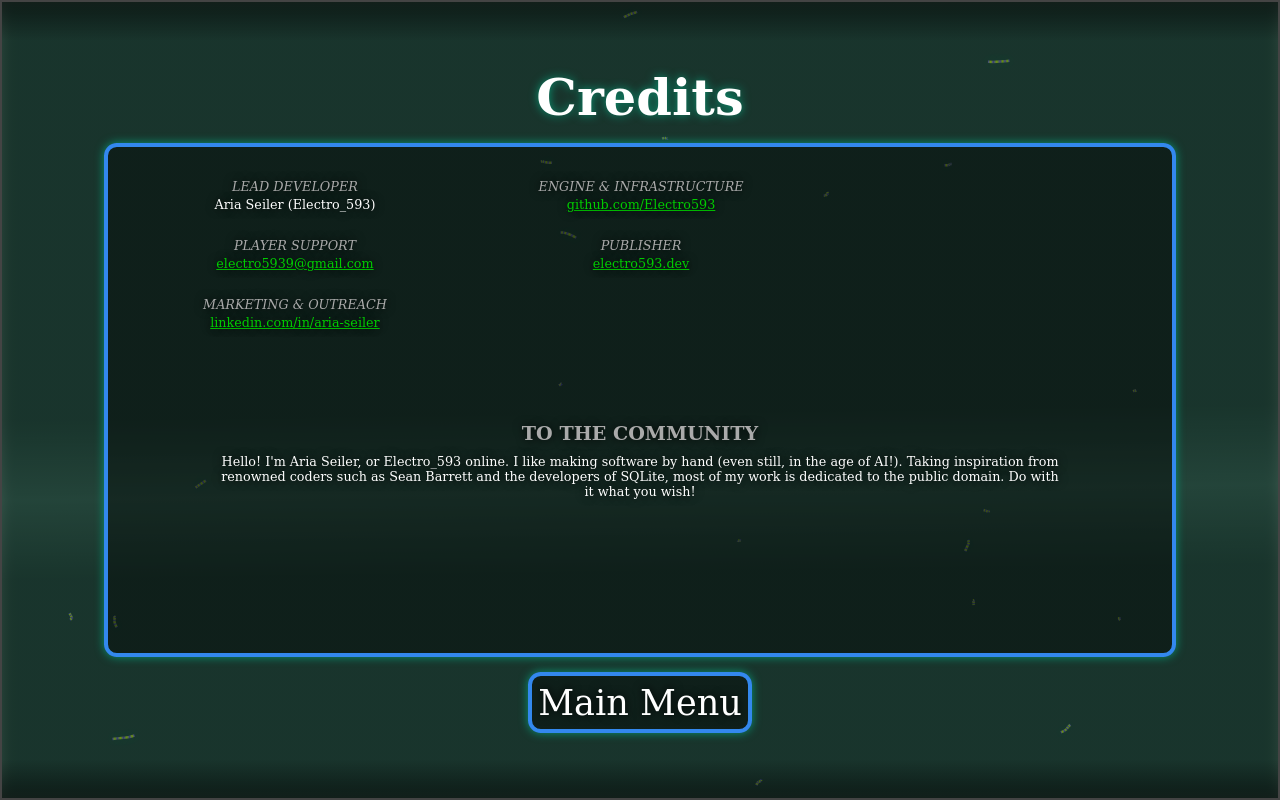
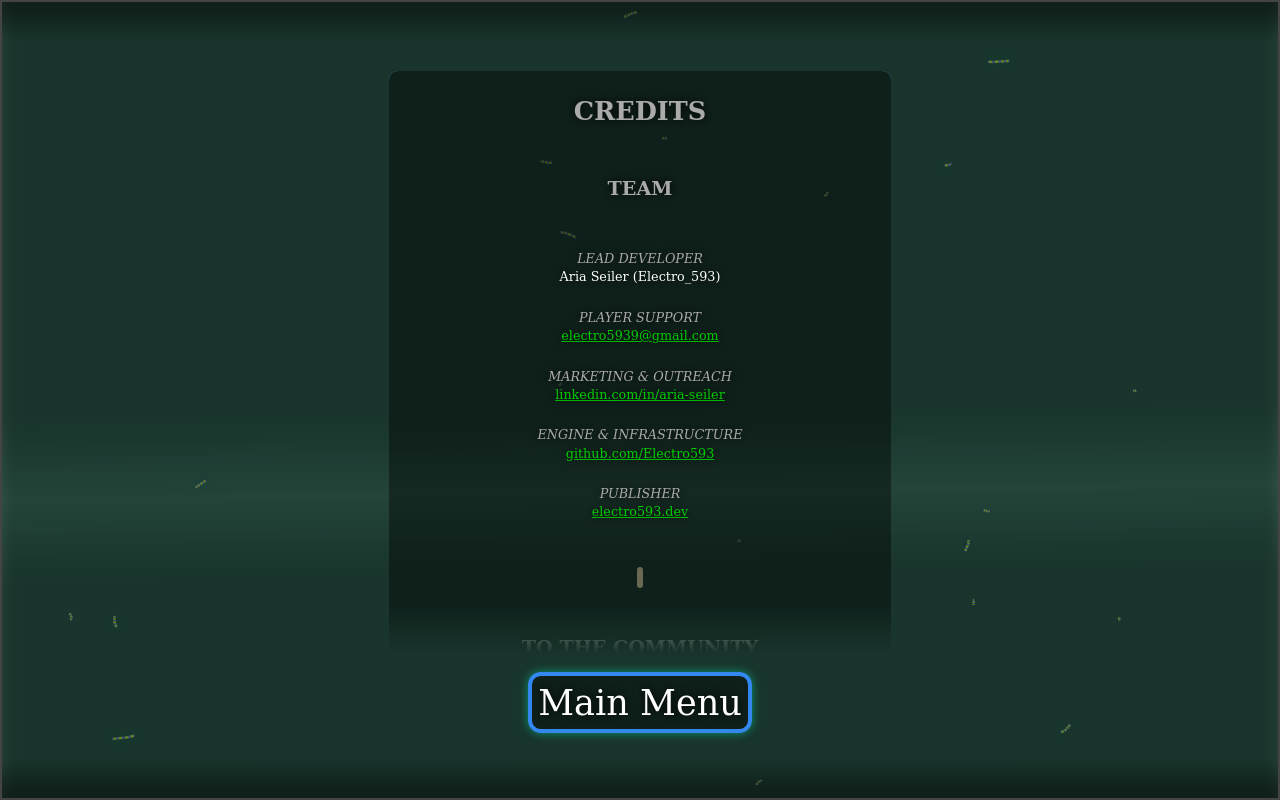
Before and after one commit to Electro593/Website, a SvelteKit app: page /credits in a window 1280 px wide. Built offline with nearby package versions, Linux system fonts and the light colour scheme; a web font is replaced by a local one.

Commit message:
More credits

```diff
--- a/src/lib/backgrounds/tron.ts
+++ b/src/lib/backgrounds/tron.ts
@@ -76,7 +76,7 @@ export class Tron implements Background<WebGL2RenderingContext> {
 	uProjectionMatrix: WebGLUniformLocation | null = null;
 
 	backgroundColor(): string {
-		return "#3f3f8d";
+		return "#212146";
 	}
 
 	init(canvas: HTMLCanvasElement): WebGL2RenderingContext | null {
@@ -111,7 +111,14 @@ export class Tron implements Background<WebGL2RenderingContext> {
 
 		gl.bindVertexArray(null);
 
-		gl.clearColor(0.247, 0.247, 0.553, 1);
+		const color = this.backgroundColor();
+		const colorInt = parseInt(color.replace(/^#/, ""), 16);
+		gl.clearColor(
+			((colorInt >> 16) & 255) / 255.0,
+			((colorInt >> 8) & 255) / 255.0,
+			(colorInt & 255) / 255.0,
+			1,
+		);
 		gl.clearDepth(1);
 		gl.enable(gl.DEPTH_TEST);
 		gl.depthFunc(gl.LEQUAL);
@@ -146,7 +153,7 @@ export class Tron implements Background<WebGL2RenderingContext> {
 
 		const modelViewMatrix = mat4.create();
 		mat4.translate(modelViewMatrix, modelViewMatrix, [0, -1, -1]);
-		mat4.scale(modelViewMatrix, modelViewMatrix, [10, 2, 10]);
+		mat4.scale(modelViewMatrix, modelViewMatrix, [10, 1.8, 10]);
 
 		gl.useProgram(this.program);
 		gl.bindVertexArray(this.vao);
--- a/src/routes/+page.svelte
+++ b/src/routes/+page.svelte
@@ -17,7 +17,7 @@
 	<ul>
 		<!-- TODO: Could have a lightning buzz animation on hover, and a zap on active -->
 		<li class="bubble">
-			<a href={resolve("/continue")} title="Projects">Continue</a>
+			<a href={resolve("/new-game")} title="Projects">New Game</a>
 		</li>
 		<li class="bubble">
 			<a href={resolve("/load-save")} title="Projects">Load Save</a>
@@ -70,8 +70,6 @@
 			list-style: none;
 
 			& > li {
-				border-radius: 1em;
-
 				& > a {
 					display: block;
 					width: 100%;
--- a/src/routes/credits/+page.svelte
+++ b/src/routes/credits/+page.svelte
@@ -1,18 +1,49 @@
-<script>
+<script lang="ts">
 	import portrait from "#lib/assets/portrait.webp";
 	import { resolve } from "$app/paths";
+
+	let lastTime = 0;
+	let autoScroll = true;
+	let main: HTMLElement;
+
+	const handleScroll = () => {
+		autoScroll = false;
+	};
+
+	$effect(() => {
+		const scroll = (timestamp: number) => {
+			if (!autoScroll) return;
+
+			let deltaTime = timestamp - (lastTime || timestamp) * 0.0001;
+			if (deltaTime > 0.1) deltaTime = 0.1;
+			lastTime = timestamp;
+
+			main.scrollBy({ behavior: "smooth", top: deltaTime * 5 });
+			animationFrame = requestAnimationFrame(scroll);
+		};
+
+		let animationFrame = requestAnimationFrame(scroll);
+
+		return () => {
+			cancelAnimationFrame(animationFrame);
+		};
+	});
 </script>
 
 <svelte:head>
 	<title>Credits | Electro_593</title>
 </svelte:head>
 
-<header class="anchor">
-	<h1 class="title">Credits</h1>
-</header>
+<footer class="anchor">
+	<nav class="bubble">
+		<a href={resolve("/")}>Main Menu</a>
+	</nav>
+</footer>
 
-<main class="anchor bubble">
-	<div class="overview">
+<main bind:this={main} class="anchor bubble" onwheel={handleScroll}>
+	<h1 class="heading">Credits</h1>
+
+	<h2 class="heading">Team</h2>
 	<address>
 		<ul class="selectable">
 			<li>
@@ -45,7 +76,6 @@
 	<figure>
 		<enhanced:img alt="Me" class="img" decoding="sync" src={portrait} />
 	</figure>
-	</div>
 
 	<section class="introduction">
 		<h2 class="heading">To the Community</h2>
@@ -58,19 +88,17 @@
 	</section>
 </main>
 
-<footer class="anchor">
-	<nav class="bubble">
-		<a href={resolve("/")}>Main Menu</a>
-	</nav>
-</footer>
+<style>
+	@property --top-fade {
+		syntax: "<color>";
+		inherits: false;
+		initial-value: #000;
+	}
 
-<style>
-	header {
-		margin: 2em auto auto;
-
-		& > h1 {
-			font-size: 4em;
-		}
+	@property --bottom-fade {
+		syntax: "<color>";
+		inherits: false;
+		initial-value: #000;
 	}
 
 	.heading {
@@ -79,18 +107,27 @@
 	}
 
 	main {
-		inset: 8em;
 		display: flex;
 		flex-direction: column;
 		gap: 4em;
 		width: auto;
 		height: auto;
+		padding: 2em;
+		margin: 2em 30em 8em;
+		overflow-y: scroll;
 		text-align: center;
-
-		& > .overview {
-			display: flex;
-			height: 13em;
-			margin: 2em;
+		background-color: color-mix(in srgb, black 40%, transparent);
+		mask-image: linear-gradient(
+			to bottom,
+			var(--top-fade) 0,
+			rgb(0 0 0 / 100%) 4em,
+			rgb(0 0 0 / 100%) calc(100% - 4em),
+			var(--bottom-fade) 100%
+		);
+		mask-clip: padding-box;
+		mask-origin: padding-box;
+		animation: scroll-vignette linear both;
+		animation-timeline: scroll(self y);
 
 		& > address {
 			flex: 2;
@@ -126,7 +163,8 @@
 
 			& > .img {
 				height: 100%;
-				}
+				border: 0.25em solid rgb(105 105 81);
+				border-radius: 0.5em;
 			}
 		}
 
@@ -134,20 +172,32 @@
 			& > h2 {
 				margin-bottom: 0.5em;
 			}
-
-			& > p {
-				padding: 0 8em;
-			}
 		}
 	}
 
 	footer {
 		margin: auto auto 2em;
 
-		& > nav {
-			& > a {
+		& > nav > a {
 			font-size: 2.75em;
 		}
 	}
+
+	@keyframes scroll-vignette {
+		0% {
+			--top-fade: #000;
+			--bottom-fade: transparent;
+		}
+
+		10%,
+		90% {
+			--top-fade: transparent;
+			--bottom-fade: transparent;
+		}
+
+		100% {
+			--top-fade: transparent;
+			--bottom-fade: #000;
+		}
 	}
 </style>
```
Also changed, not shown: src/routes/new-game/+page.svelte (added). Lines whose indentation alone changed are shown as unchanged.
